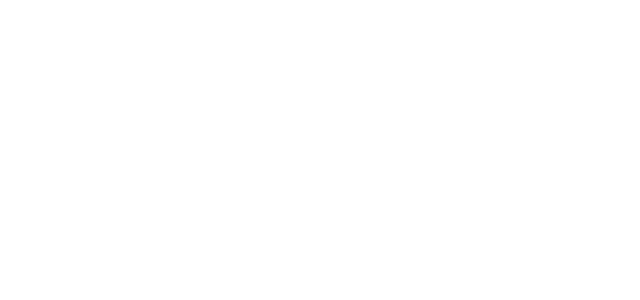
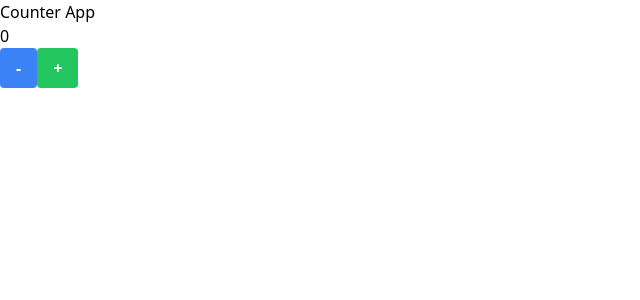
Before and after one commit to andriidatsyk/nuxt-app, a Nuxt app: page / in a window 1280 px wide. Shown: the top 300 px of the page, without its empty margins (0-640 px from the left). Built offline with nearby package versions, Linux system fonts and the light colour scheme.

Commit message:
added pinia and counter

```diff
--- /dev/null
+++ b/components/Counter.vue
@@ -0,0 +1,51 @@
+<template>
+  <div class="h1">
+    <h1>{{ msg }}</h1>
+    <h3>{{ store.count }}</h3>
+    <div class="btn-wrapper">
+      <button
+        class="bg-blue-500 hover:bg-blue-700 text-white font-bold py-2 px-4 rounded"
+        @click="decrement"
+      >
+        -
+      </button>
+      <button
+        class="bg-green-500 hover:bg-blue-700 text-white font-bold py-2 px-4 rounded"
+        @click="increment"
+      >
+        +
+      </button>
+    </div>
+  </div>
+</template>
+
+<script>
+import { useStore } from './../stores/counter'
+
+export default {
+  name: 'counter',
+  setup() {
+    const store = useStore()
+    return {
+      store,
+    }
+  },
+  data() {
+    return {
+      msg: 'Counter App',
+    }
+  },
+  methods: {
+    decrement() {
+      if (this.store.count) {
+        this.store.count -= 1
+      }
+    },
+    increment() {
+      if (this.store.count < 10) {
+        this.store.count += 1
+      }
+    },
+  },
+}
+</script>
--- a/package.json
+++ b/package.json
@@ -9,5 +9,9 @@
   "devDependencies": {
     "nuxt": "3.0.0-rc.4",
     "tailwindcss": "^3.1.4"
+  },
+  "dependencies": {
+    "@pinia/nuxt": "^0.1.9",
+    "pinia": "^2.0.14"
   }
 }
--- /dev/null
+++ b/pages/index.vue
@@ -0,0 +1,13 @@
+<script>
+import Counter from './../components/Counter.vue'
+
+export default {
+  components: {
+    Counter,
+  },
+}
+</script>
+
+<template>
+  <Counter />
+</template>
--- /dev/null
+++ b/pages/users.vue
@@ -0,0 +1 @@
+<template><div>Users Page</div></template>
--- /dev/null
+++ b/stores/counter.js
@@ -0,0 +1,7 @@
+import { defineStore } from 'pinia'
+
+export const useStore = defineStore('counter', {
+  state: () => {
+    return { count: 0 }
+  },
+})
```
Also changed, not shown: 1 other file (tests, documents, lock files or other folders).
